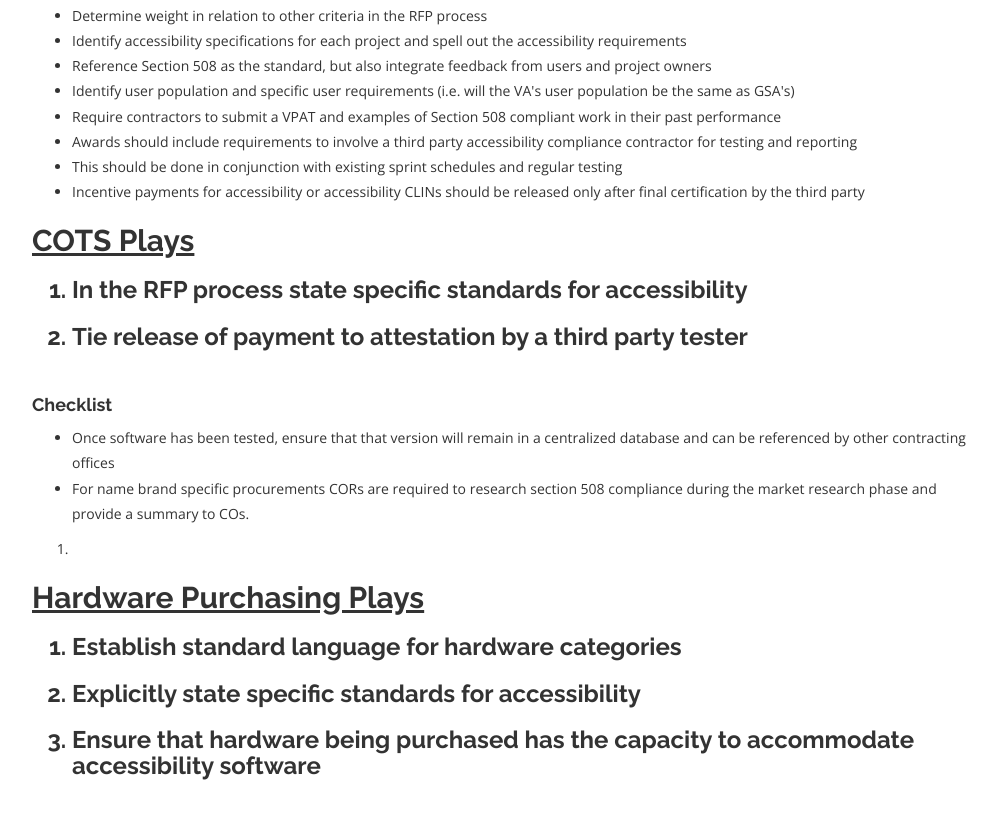
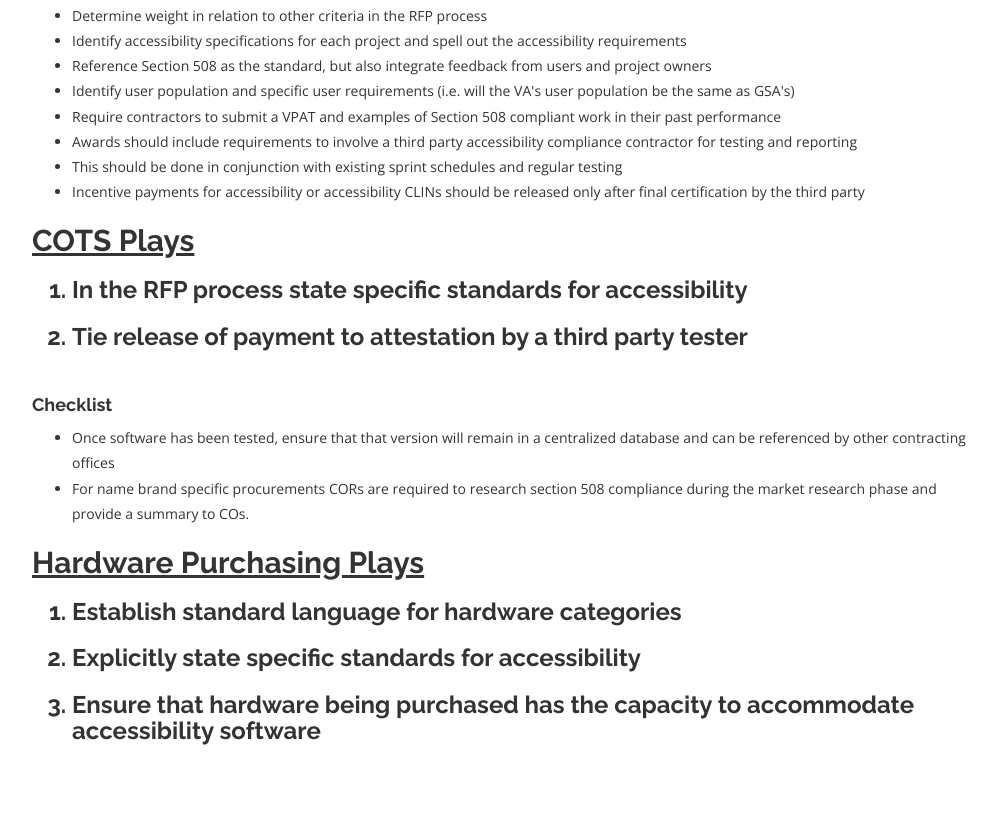
Before and after one commit to 18F/508-procurement-playbook, a plain HTML site: page index.html in a window 1280 px wide. Shown: the part 538-1356 px from the top of the page, without its empty margins (38-1035 px from the left). After the commit the page ends 1333 px from the top, so only its background shows below. Drawn offline with nearby package versions, Linux system fonts and the light colour scheme.

Commit message:
Removed empty ol

```diff
--- a/index.html
+++ b/index.html
@@ -66,10 +66,6 @@
           <li>For name brand specific procurements CORs are required to research section 508 compliance during the market research phase and provide a summary to COs.</li>
         </ul>
 
-        <ol>
-          <li></li>
-        </ol>
-
         <h2><u>Hardware Purchasing Plays</u></h2>
 
         <ol>
```
